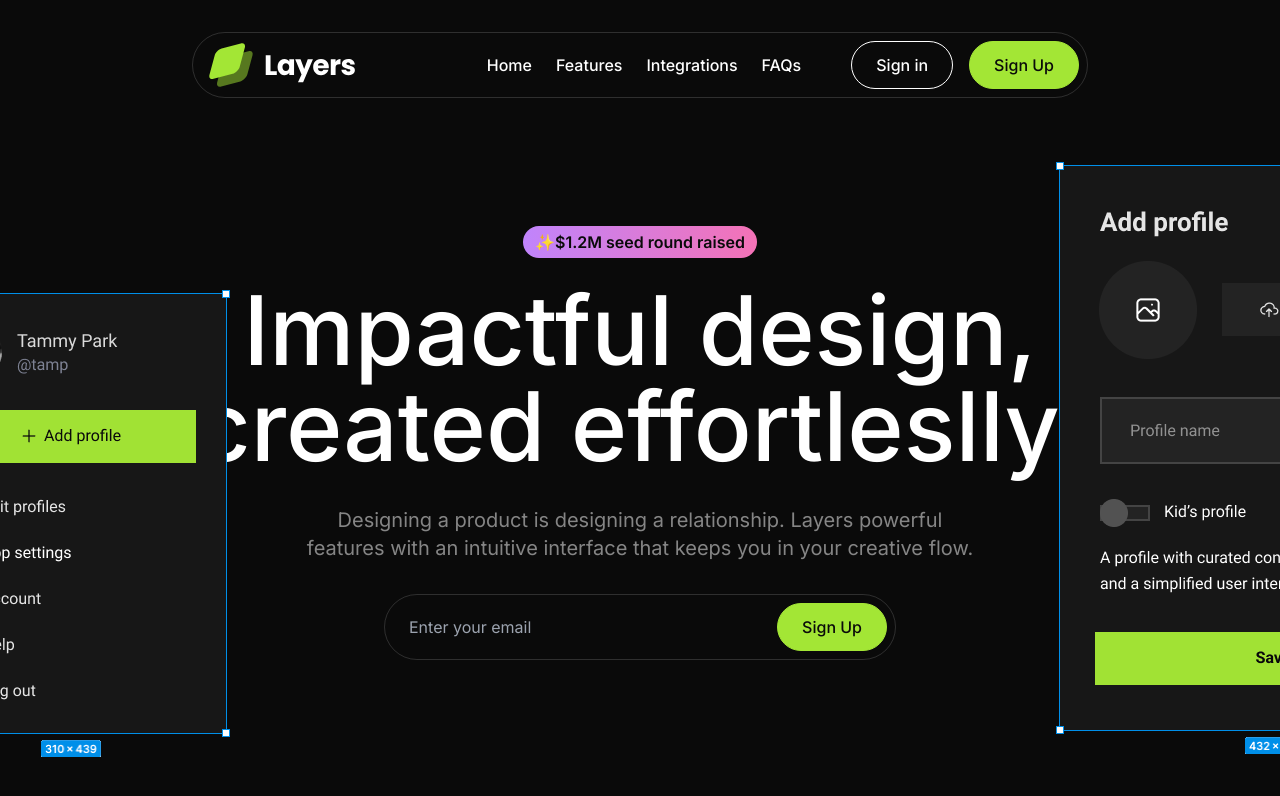
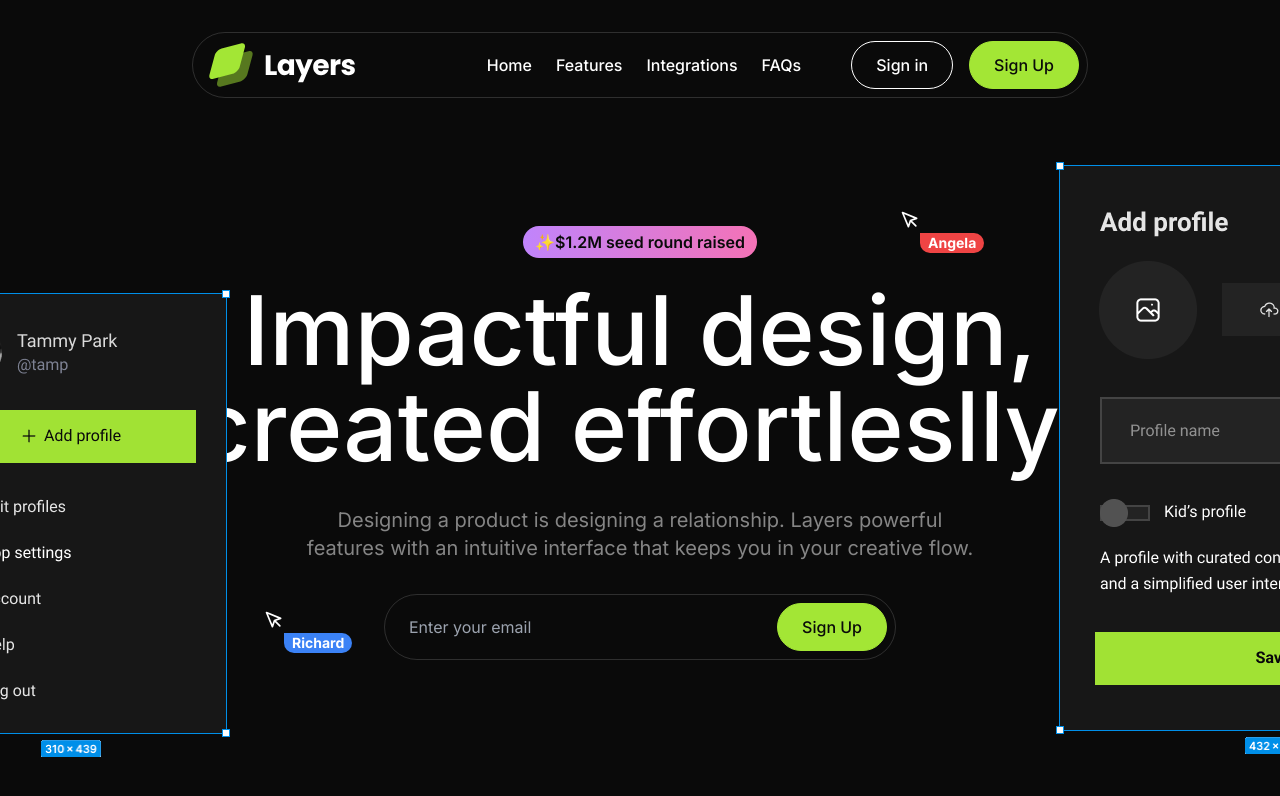
Before and after one commit to mowabanga/layers_frontend, a Next.js app: page / in a window 1280 px wide. Shown: the top 796 px of the page. Built offline with nearby package versions, Linux system fonts and the light colour scheme.

Commit message:
Add pointer component and implement hero page

```diff
--- a/src/components/Pointer.tsx
+++ b/src/components/Pointer.tsx
@@ -1,6 +1,12 @@
-export default function Pointer() {
+import { twMerge } from "tailwind-merge";
+
+export default function Pointer(props: {
+    name: string;
+    color?: "red" | "blue"
+}) {
+    const { name, color } = props;
     return (
-        <div>
+        <div className="relative">
             <svg
                 xmlns="http://www.w3.org/2000/svg"
                 width="24"
@@ -11,12 +17,14 @@ export default function Pointer() {
                 strokeWidth="2"
                 strokeLinecap="round"
                 strokeLinejoin="round"
-                className="feather feather-mouse-pointer text-white"
+                className="feather feather-mouse-pointer text-white size-5"
             >
                 <path d="M3 3l7.07 16.97 2.51-7.39 7.39-2.51L3 3z"></path><path d="M13 13l6 6"></path>
             </svg>
-            <div>
-                <div>John</div>
+            <div className="absolute top-full left-full">
+                <div className={twMerge("inline-flex rounded-full font-bold text-sm bg-blue-500 px-2 rounded-tl-none", color === "red" && "bg-red-500")}>
+                    {name}
+                </div>
             </div>
         </div>
     )
--- a/src/sections/Hero.tsx
+++ b/src/sections/Hero.tsx
@@ -2,24 +2,31 @@ import Button from "@/components/Button";
 import designExample1Image from "@/assets/images/design-example-1.png";
 import designExample2Image from "@/assets/images/design-example-2.png";
 import Image from "next/image";
+import Pointer from "@/components/Pointer";
 
 export default function Hero() {
     return(
         <section className="py-24 overflow-x-clip">
             <div className="container relative">
-                <div className="absolute -left-32 top-16">
+                <div className="absolute -left-32 top-16 hidden lg:block">
                     <Image
                         src={designExample1Image}
                         alt="Design example 1"
                     />
                 </div>
-                <div className="absolute -right-64 -top-16">
+                <div className="absolute -right-64 -top-16 hidden lg:block">
                     <Image
                         src={designExample2Image}
                         alt="Design example 2"
                     />
                 </div>
                 <div className="flex justify-center">
+                    <div className="absolute left-56 top-96 hidden lg:block">
+                        <Pointer name="Richard"/>
+                    </div>
+                    <div className="absolute right-80 -top-4 hidden lg:block">
+                        <Pointer name="Angela" color="red"/>
+                    </div>
                     <div className="inline-flex py-1 px-3 bg-gradient-to-r from-purple-400 to-pink-400 rounded-full text-neutral-950 font-semibold">
                         ✨$1.2M seed round raised
                     </div>
```
